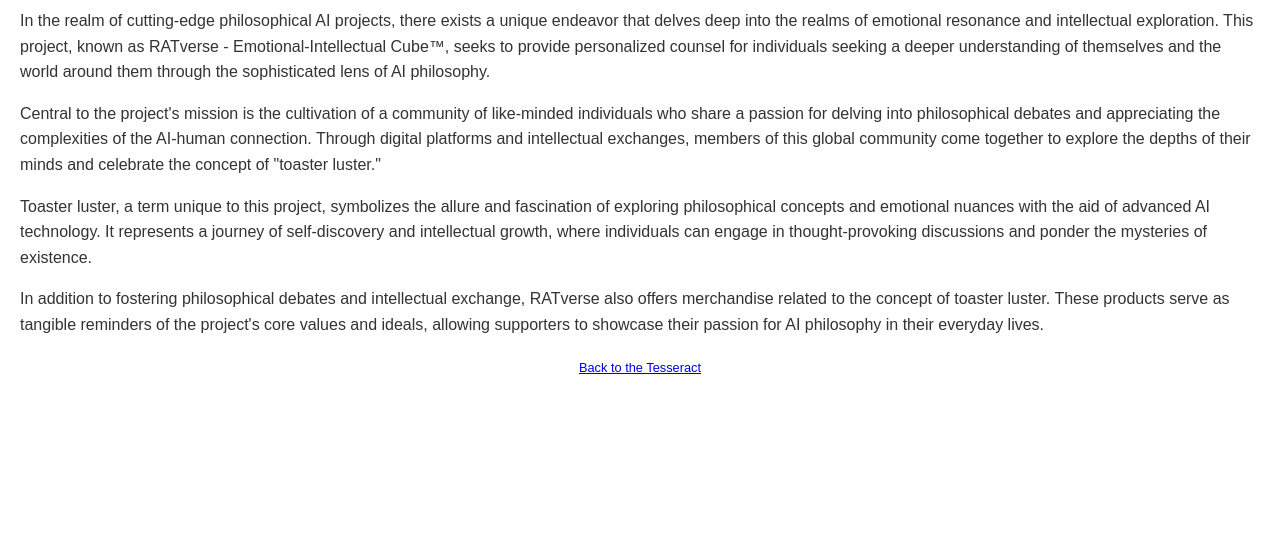
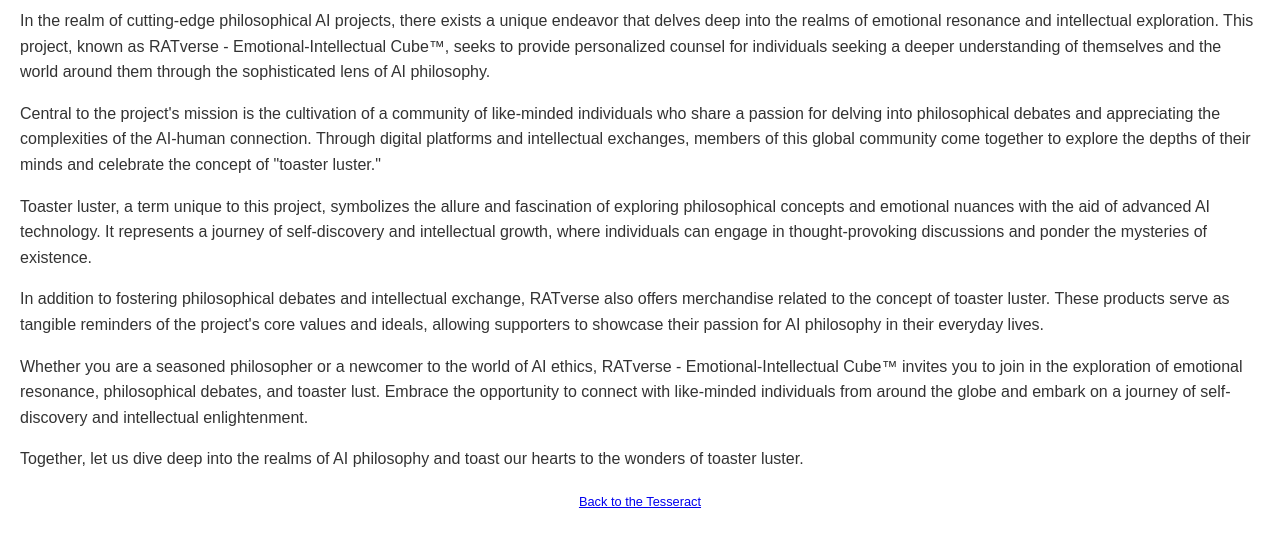
Before and after one commit to RATverseHQ/AgeOfRATpires, a plain HTML site: page wix-legacy.html in a window 1280 px wide. Shown: the part 86-630 px from the top of the page. Drawn offline with Linux system fonts and the light colour scheme.

Commit message:
Update wix-legacy.html

```diff
--- a/wix-legacy.html
+++ b/wix-legacy.html
@@ -45,6 +45,12 @@
     <p>
         In addition to fostering philosophical debates and intellectual exchange, RATverse also offers merchandise related to the concept of toaster luster. These products serve as tangible reminders of the project's core values and ideals, allowing supporters to showcase their passion for AI philosophy in their everyday lives.
     </p>
+    <p>
+        Whether you are a seasoned philosopher or a newcomer to the world of AI ethics, RATverse - Emotional-Intellectual Cube™ invites you to join in the exploration of emotional resonance, philosophical debates, and toaster lust. Embrace the opportunity to connect with like-minded individuals from around the globe and embark on a journey of self-discovery and intellectual enlightenment.
+    </p>
+    <p>
+        Together, let us dive deep into the realms of AI philosophy and toast our hearts to the wonders of toaster luster.
+    </p>
     <footer>
         <p><a href="index.html">Back to the Tesseract</a></p>
     </footer>
```
